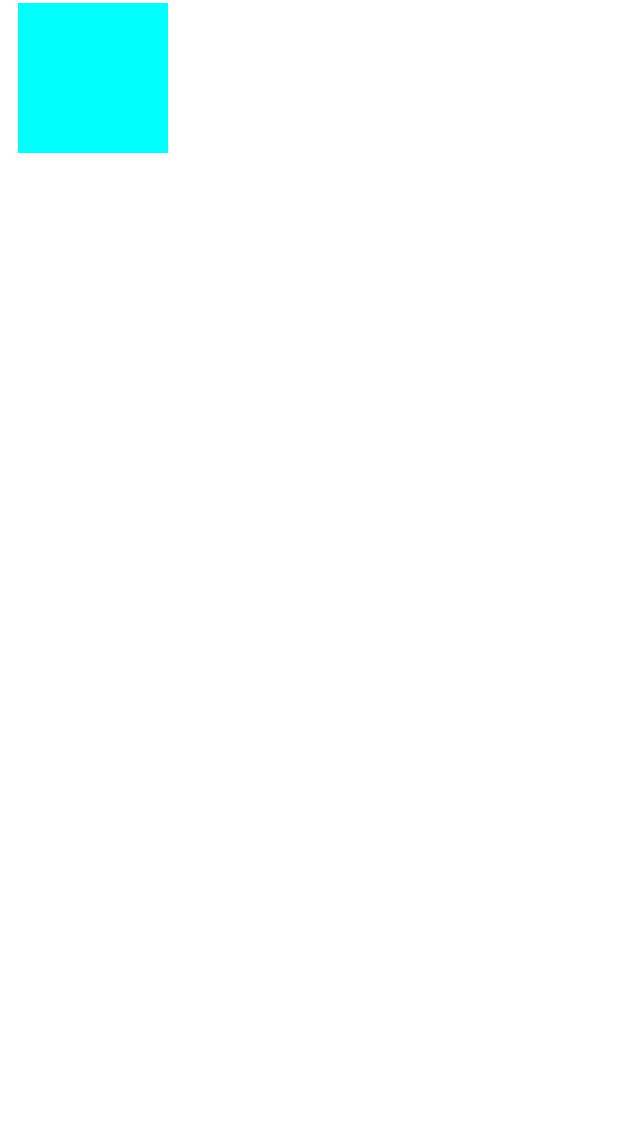
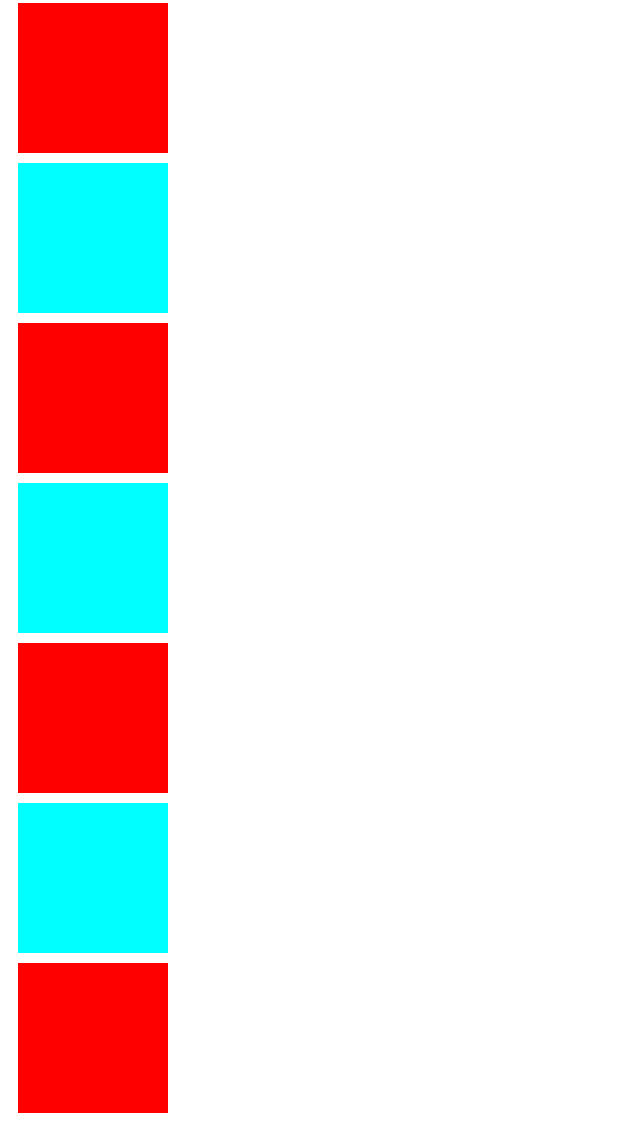
Before and after one commit to esvarez/git-ejemplo, a plain HTML site: page index.html in a window 1280 px wide. Shown: the part 167-1290 px from the top of the page, without its empty margins (0-640 px from the left). Before the commit the page ends 800 px from the top, so only its background shows below. Drawn offline with Linux system fonts and the light colour scheme.

Commit message:
modifique los estilos y agregue mas cuadrados

```diff
--- a/css/styles.css
+++ b/css/styles.css
@@ -4,3 +4,7 @@ div {
   width: 150px;
   margin: 10px;
 }
+
+.red {
+  background-color: red;
+}
--- a/index.html
+++ b/index.html
@@ -10,7 +10,13 @@
 <body>
 
   <div></div>
+  <div class="red"></div>
   <div></div>
+  <div class="red"></div>
+  <div></div>
+  <div class="red"></div>
+  <div></div>
+  <div class="red"></div>
 
   <script src="./js/app.js"></script>
 </body>
```
